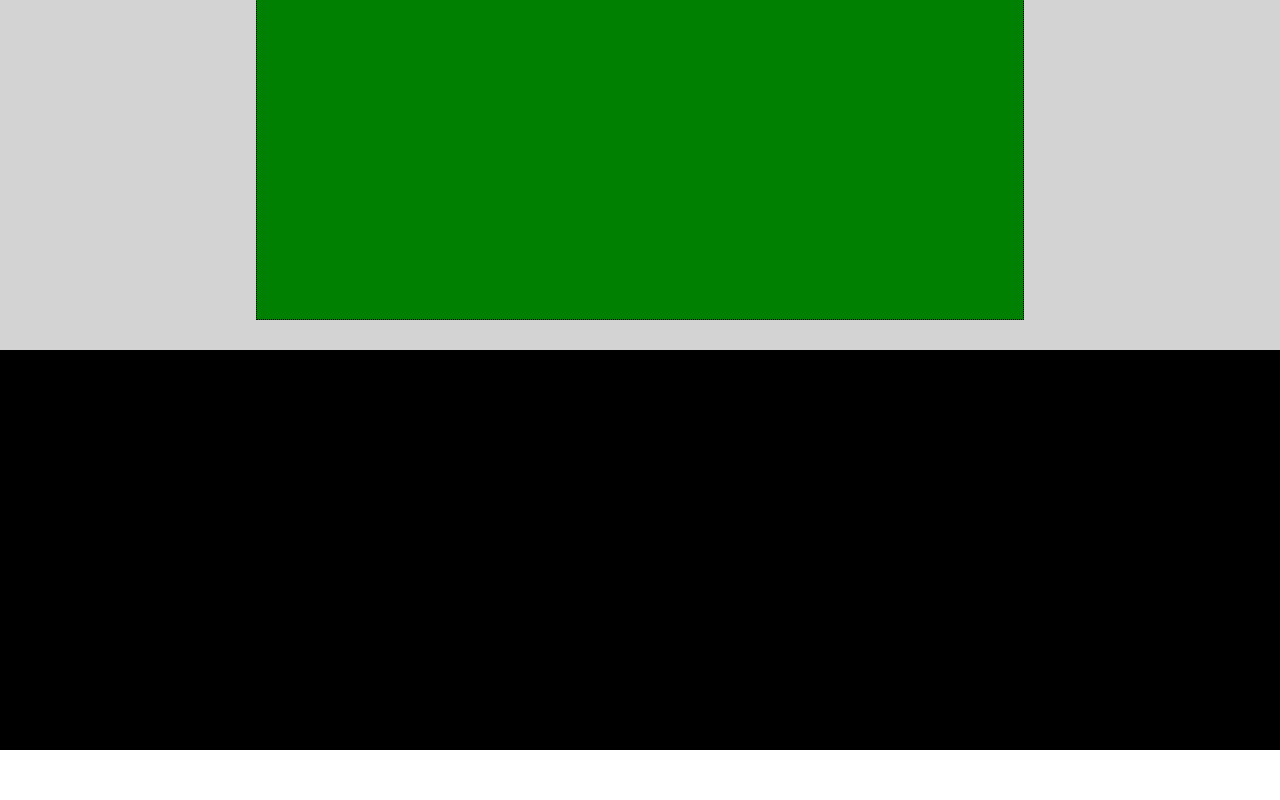
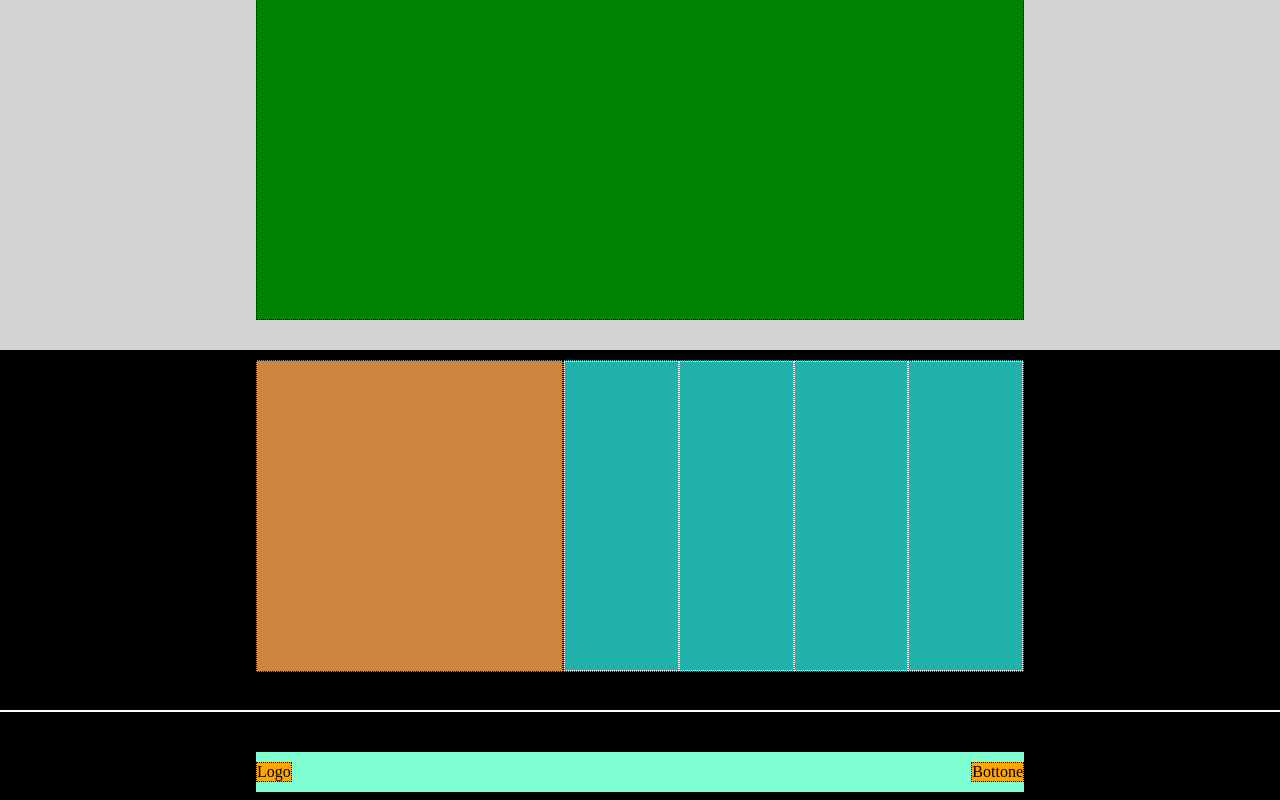
Before and after one commit to dbonafin/htmlcss-struttura-discord, a plain HTML site: page index.html in a window 1280 px wide. Shown: the part 1760-2560 px from the top of the page. Before the commit the page ends 2510 px from the top, so only its background shows below. Drawn offline with Linux system fonts and the light colour scheme.

Commit message:
footer done

```diff
--- a/css/style.css
+++ b/css/style.css
@@ -85,7 +85,7 @@ ul {
     background-color: white;
 }
 
-.main-column {
+.main-col {
     background-color: #1e90ff;
     width: 36%;
 
@@ -93,7 +93,7 @@ ul {
     height: 80%;
 }
 
-.aside-column {
+.aside-col {
     background-color: pink;
     width: 24%;
 
@@ -101,7 +101,7 @@ ul {
     height: 80%;
 }
 
-.big-column {
+.big-col {
     background-color: green;
     width: 60%;
 
@@ -114,5 +114,66 @@ footer {
     background-color: black;
 
     /* test */
+    height: 450px;
+}
+
+.top-footer {
+    display: flex;
+    justify-content: center;
+    align-items: flex-start;
+    padding-top: 10px;
+
+    /* test */
     height: 400px;
 }
+
+.main-col-footer {
+    background-color: lightseagreen;
+    width: 36%;
+    display: flex;
+
+    /* test */
+    height: 80%;
+}
+
+.aside-col-footer {
+    background-color: peru;
+    width: 24%;
+
+    /* test */
+    height: 80%;
+}
+
+.little-col-footer {
+    width: 25%;
+    height: 100%;
+    border: 1px dotted white;
+}
+
+footer hr {
+    border: 0.3px solid white;
+    margin-top: -40px;
+}
+
+.bottom-footer {
+    display: flex;
+    justify-content: center;
+    align-items: flex-end;
+
+    /* test */
+    height: 80px;
+}
+
+.botfoot-info {
+    background-color: #7fffd4;
+    width: 60%;
+    height: 50%;
+    display: flex;
+    justify-content: space-between;
+    align-items: center;
+    border: 0;
+}
+
+.botfoot-info div {
+    background-color: orange;
+}
--- a/index.html
+++ b/index.html
@@ -33,30 +33,49 @@
     <!-- main content -->
     <main>
         <section class="section white">
-            <div class="main-column"></div>
-            <div class="aside-column"></div>
+            <div class="main-col"></div>
+            <div class="aside-col"></div>
         </section>
 
         <section class="section grey">
-            <div class="aside-column"></div>
-            <div class="main-column"></div>
+            <div class="aside-col"></div>
+            <div class="main-col"></div>
         </section>
 
         <section class="section white">
-            <div class="main-column"></div>
-            <div class="aside-column"></div>
+            <div class="main-col"></div>
+            <div class="aside-col"></div>
         </section>
 
         <section class="big-section grey">
-            <div class="big-column"></div>
+            <div class="big-col"></div>
         </section>
     </main>
 
     <!-- footer -->
     <footer>
+        <section class="top-footer">
+            <div class="aside-col-footer"></div>
 
-        <!-- <div class="top-footer"></div>
-        <div class="bottom-footer"></div> -->
+            <div class="main-col-footer">
+                <div class="little-col-footer"></div>
+                <div class="little-col-footer"></div>
+                <div class="little-col-footer"></div>
+                <div class="little-col-footer"></div>
+            </div>
+        </section>
+
+        <hr>
+
+        <section class="bottom-footer">
+            <div class="botfoot-info">
+                <div>Logo</div>
+                <div>Bottone</div>
+            </div>
+
+        </section>
+
+
 
     </footer>
 
```
